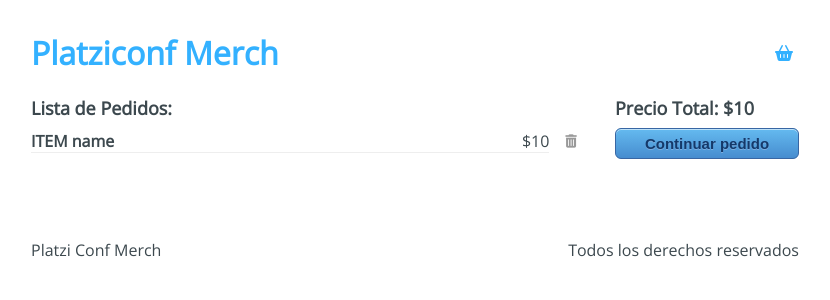
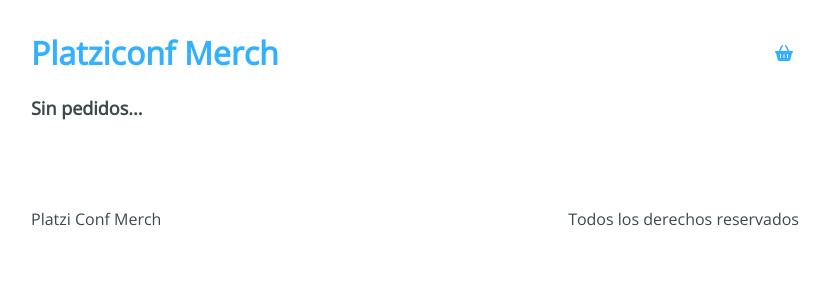
Before and after one commit to Josstell/tienda-react-hooks, a React app: page /checkout in a window 1280 px wide. Shown: the top 300 px of the page, without its empty margins (225-1055 px from the left). Built offline with nearby package versions, Linux system fonts and the light colour scheme.

Commit message:
useContext en la página de checkout

```diff
--- a/src/containers/Checkout.js
+++ b/src/containers/Checkout.js
@@ -1,29 +1,52 @@
-import React from 'react';
+import React, { useContext } from 'react';
 import { Link } from 'react-router-dom';
+import AppContext from '../context/AppContext';
 
 import '../styles/components/Checkout.css';
 
 const Checkout = () => {
+  const { state, removeFromCart } = useContext(AppContext);
+  const { cart } = state;
+
+  const handleRemove = (product) => () => {
+    removeFromCart(product);
+  };
+
+  const handleSumTotal = () => {
+    const reducer = (accumulator, currentValue) =>
+      accumulator + currentValue.price;
+    const sum = cart.reduce(reducer, 0);
+    return sum;
+  };
+
   return (
     <div className="Checkout">
       <div className="Checkout-content">
+        {cart.length > 0 ? (
           <h3>Lista de Pedidos:</h3>
+        ) : (
+          <h3> Sin pedidos...</h3>
+        )}
+        {cart.map((item) => (
           <div className="Checkout-item">
             <div className="Checkout-element">
-            <h4>ITEM name</h4>
-            <span>$10</span>
+              <h4>{item.title}</h4>
+              <span>$ {item.price}</span>
             </div>
-          <button type="button">
+            <button type="button" onClick={handleRemove(item)}>
               <i className="fas fa-trash-alt" />
             </button>
           </div>
+        ))}
       </div>
+      {cart.length > 0 && (
         <div className="Checkout-sidebar">
-        <h3>Precio Total: $10</h3>
+          <h3>{`Precio Total: $ ${handleSumTotal()}`}</h3>
           <Link to="/checkout/information">
             <button type="button">Continuar pedido</button>
           </Link>
         </div>
+      )}
     </div>
   );
 };
```
Lines whose indentation alone changed are shown as unchanged.
